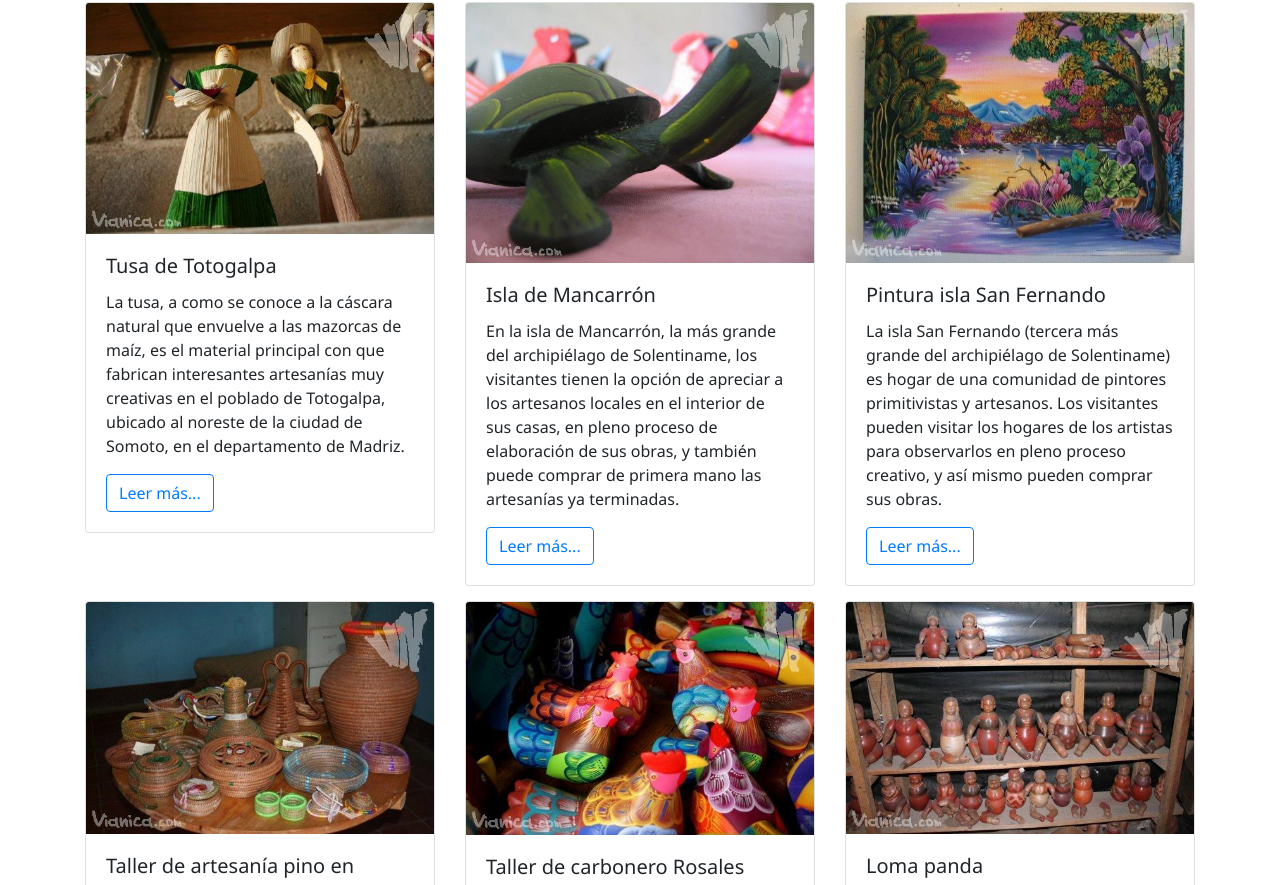
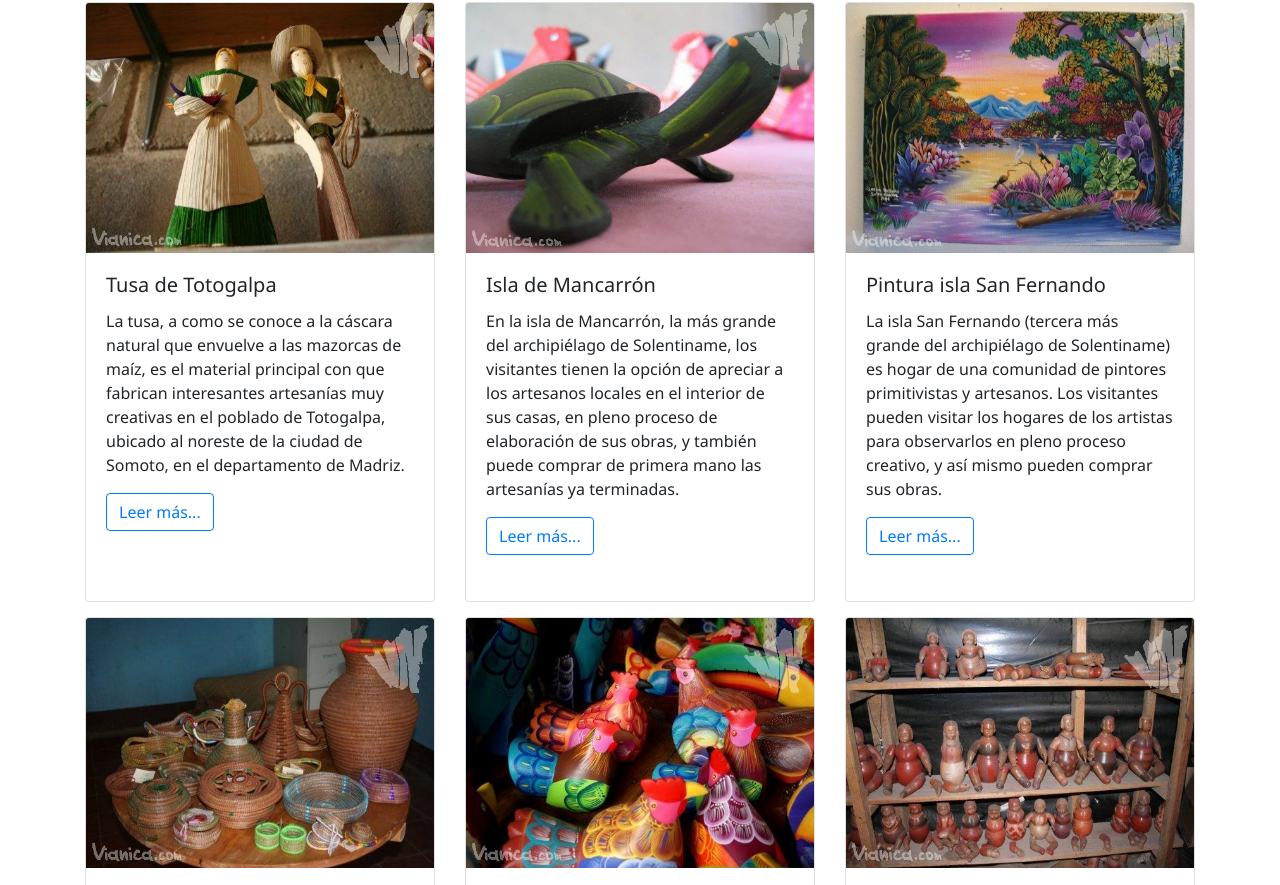
Before and after one commit to Ledacar/cs50w-project0, a plain HTML site: page artesania.html in a window 1280 px wide. Shown: the part 781-1666 px from the top of the page. Drawn offline with nearby package versions, Linux system fonts and the light colour scheme.

```diff
--- a/static/css/index.scss
+++ b/static/css/index.scss
@@ -550,7 +550,17 @@ footer .footer-mini i{
 /*Bootstrap 4 modificado*/
 .card{
     margin-top: 15px;
+    height: 600px;
 }
+
+.card img{
+    height: 250px;
+}
+
+.card-body{
+    overflow: auto;
+}
+
 #inicio img{
     width: 100%;
     border-radius: 10%;
```
Also changed, not shown: static/css/index.css, 1 other file.
